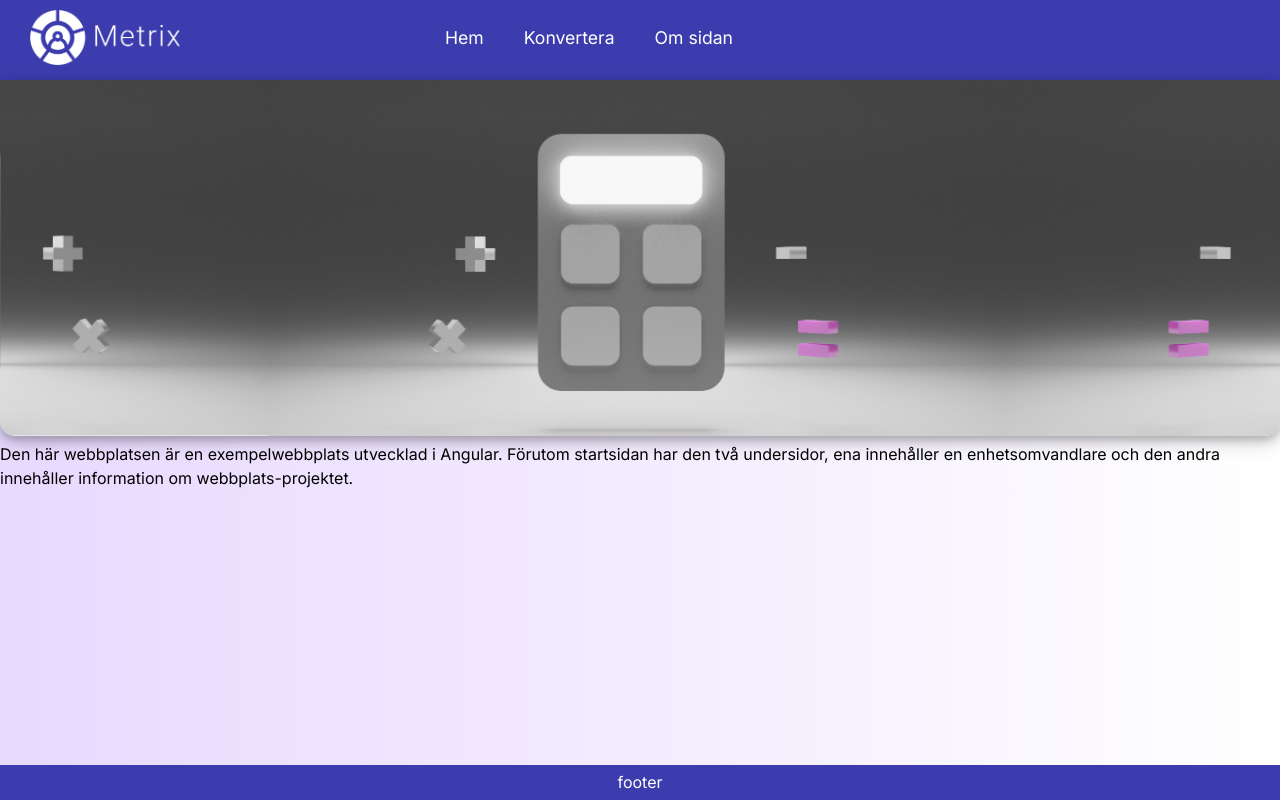
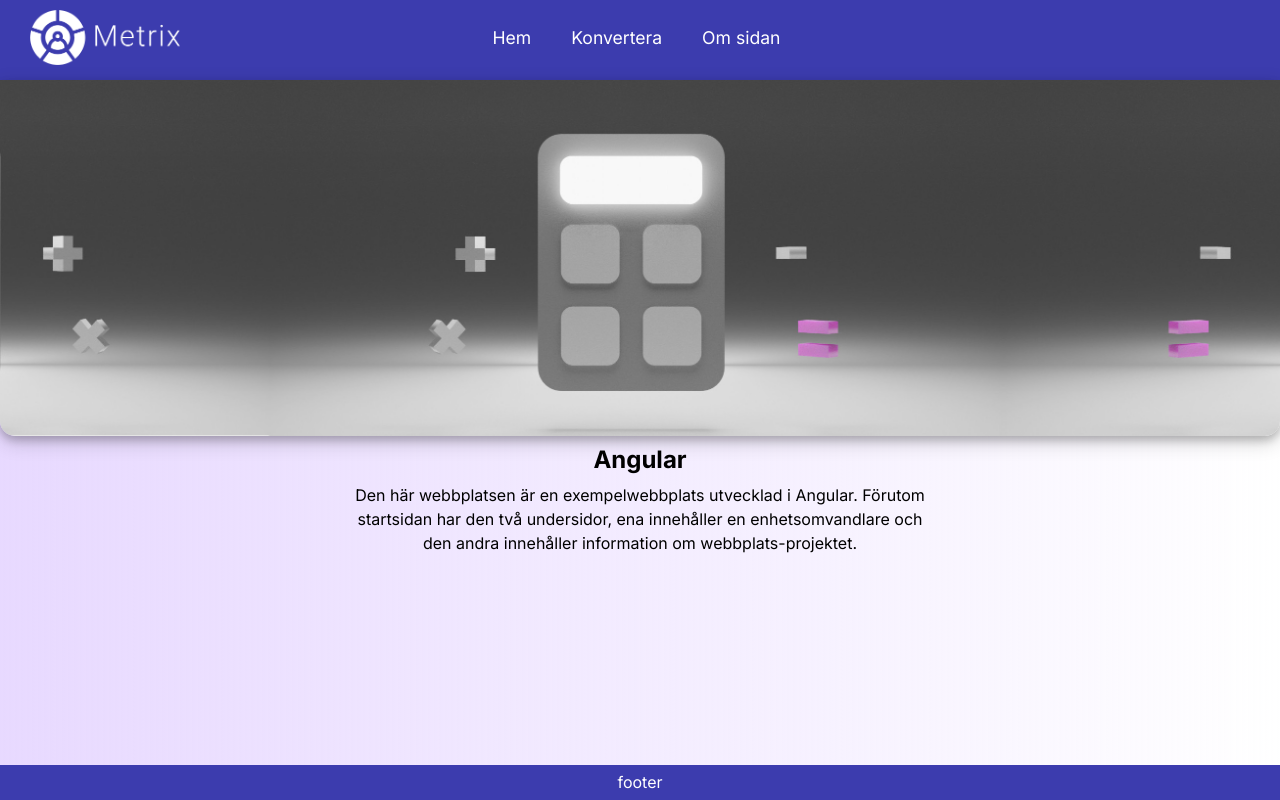
Before and after one commit to MarkusVickman/moment3-dt208g-moment3, an Angular app: page / in a window 1280 px wide. Built offline with nearby package versions, Linux system fonts and the light colour scheme; a web font is replaced by a local one.

Commit message:
centrerat header styling av articles och brödtext

```diff
--- a/src/app/about/about.component.html
+++ b/src/app/about/about.component.html
@@ -1 +1,5 @@
-<p>about works!</p>
+<main>
+    <article>
+        <p>about works!</p>
+    </article>
+</main>
--- a/src/app/about/about.component.scss
+++ b/src/app/about/about.component.scss
@@ -0,0 +1,19 @@
+
+main {
+    max-width: 1500px;
+    margin-left: auto;
+    margin-right: auto;
+}
+
+
+p {
+    margin: 5px;
+}
+
+article {
+    width: 600px;
+    max-width: 100%;
+    text-align: center;
+    margin-left: auto;
+    margin-right: auto;
+}
--- a/src/app/convert/convert.component.html
+++ b/src/app/convert/convert.component.html
@@ -1,8 +1,12 @@
+<main>
+<article>
 <h1>Konvertera</h1>
 <p>I miniräknaren kan du konvertera meter till feet eller celcius till Fahrenheit.
     Det går också bra att konvertera feet till meter och Fahrenheit till celcius.
 </p>
 <p>
-    Använd miniräknaren genom att först välja vad du vill konvertara till och skriv sedan in värdet.
+    För att använda miniräknare skriv in värdet längt upp i inmatningsfälltet och tryck på någon av valknapparna.
 </p>
+</article>
 <app-calc-metric />
+</main>
--- a/src/app/convert/convert.component.scss
+++ b/src/app/convert/convert.component.scss
@@ -1,4 +1,19 @@
+
+main {
+    max-width: 1500px;
+    margin-left: auto;
+    margin-right: auto;
+}
+
 
 p {
     margin: 5px;
 }
+
+article {
+    width: 600px;
+    max-width: 100%;
+    text-align: center;
+    margin-left: auto;
+    margin-right: auto;
+}
--- a/src/app/header/header.component.scss
+++ b/src/app/header/header.component.scss
@@ -16,7 +16,7 @@ h1 {
 .center {
     margin-left: auto;
     margin-right: auto;
-    width: 430px;
+    width: 335px;
     max-width: 100%;
 }
 
--- a/src/app/home/home.component.html
+++ b/src/app/home/home.component.html
@@ -1,5 +1,8 @@
 <main>
-<h1></h1>
-<div id=hero-div><img src="assets/img/frontpage1.jpg" id="hero-img"></div>
-<p>Den här webbplatsen är en exempelwebbplats utvecklad i Angular. Förutom startsidan har den två undersidor, ena innehåller en enhetsomvandlare och den andra innehåller information om webbplats-projektet.</p>
+    <div id=hero-div><img src="assets/img/frontpage1.jpg" id="hero-img"></div>
+    <article>
+        <h1>Angular</h1>
+        <p>Den här webbplatsen är en exempelwebbplats utvecklad i Angular. Förutom startsidan har den två undersidor,
+            ena innehåller en enhetsomvandlare och den andra innehåller information om webbplats-projektet.</p>
+    </article>
 </main>
--- a/src/app/home/home.component.scss
+++ b/src/app/home/home.component.scss
@@ -12,3 +12,16 @@ main {
     margin-left: auto;
     margin-right: auto;
 }
+
+
+p {
+    margin: 5px;
+}
+
+article {
+    width: 600px;
+    max-width: 100%;
+    text-align: center;
+    margin-left: auto;
+    margin-right: auto;
+}
```
Also changed, not shown: 1 other file (tests, documents, lock files or other folders).
